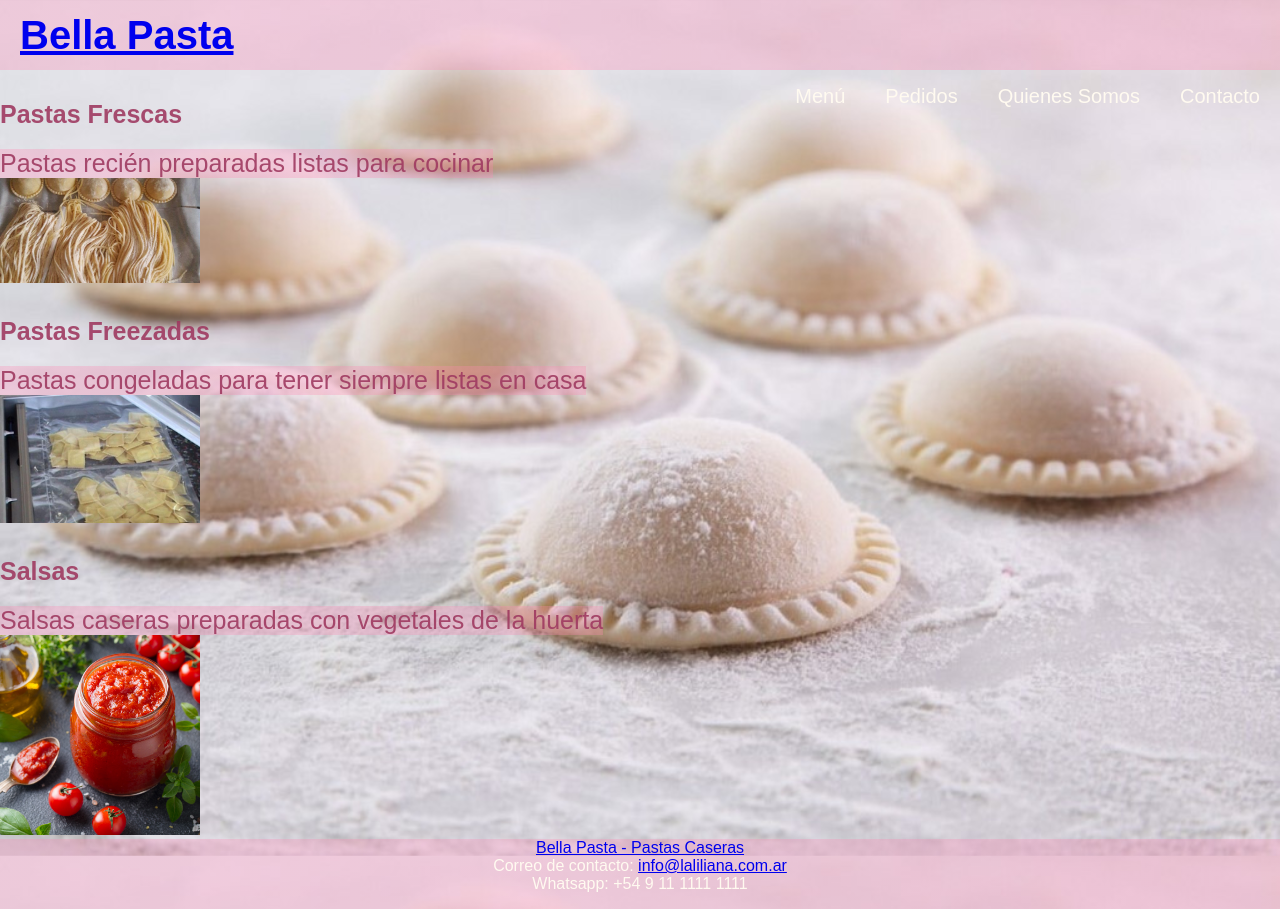
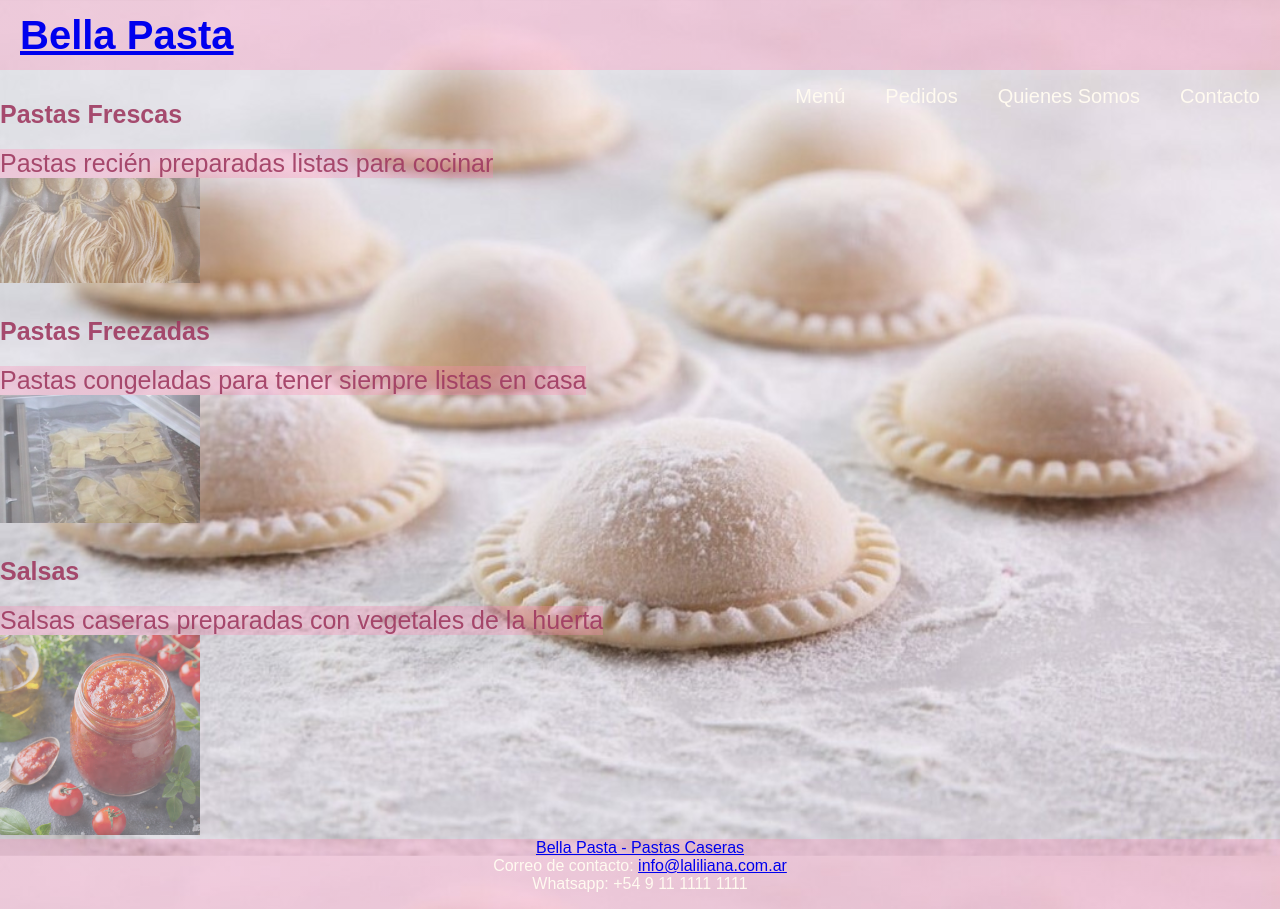
Before and after one commit to fernandoalberro/CursoCoderDesWeb, a plain HTML site: page menú.html in a window 1280 px wide. Drawn offline with Linux system fonts and the light colour scheme.

Commit message:
Animaciones en página menú

```diff
--- a/CSS/estilos.css
+++ b/CSS/estilos.css
@@ -133,3 +133,10 @@ form{
 input{
 	width: fit-content;
 }
+.imagenes {
+	cursor: pointer;
+	opacity: 50%;
+}
+.imagenes:hover {
+	opacity: 100%;
+}
--- a/menú.html
+++ b/menú.html
@@ -34,15 +34,17 @@
 					<a href="contacto.html">Contacto</a>
 				</li>
 			</ul>
+		<div>
 			<h3>Pastas Frescas</h3>
 			<p class="Productos">Pastas recién preparadas listas para cocinar</p>
-		<img width="200px" alt="Pastas caseras" src="Imagenes/Pastascaseras2.jpg">
+			<img width="200px" alt="Pastas caseras" src="Imagenes/Pastascaseras2.jpg" class="imagenes">
 			<h3>Pastas Freezadas</h3>
 			<p class="Productos">Pastas congeladas para tener siempre listas en casa</p>
-		<img width="200px" alt="Pastas congeladas" src="Imagenes/Pastasfreezadas1.jpg">
+			<img width="200px" alt="Pastas congeladas" src="Imagenes/Pastasfreezadas1.jpg" class="imagenes">
 			<h3>Salsas</h3>
 			<p class="Productos">Salsas caseras preparadas con vegetales de la huerta</p>
-		<img width="200px" alt="Frasco de salsa" src="Imagenes/Salsa1.jpg">
+			<img width="200px" alt="Frasco de salsa" src="Imagenes/Salsa1.jpg" class="imagenes">
+		</div>
 		<footer>
 			<a href="index.html">Bella Pasta - Pastas Caseras</a><br>
 			Correo de contacto: <a href="mailto:info@laliliana.com.ar">info@laliliana.com.ar</a><br>
```
Lines whose indentation alone changed are shown as unchanged.
